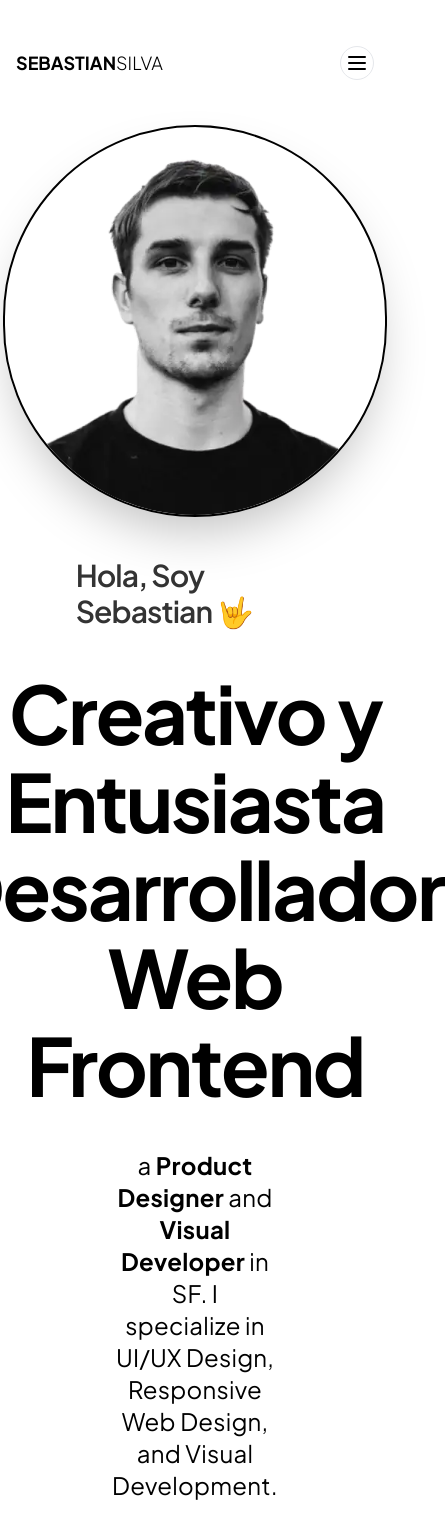
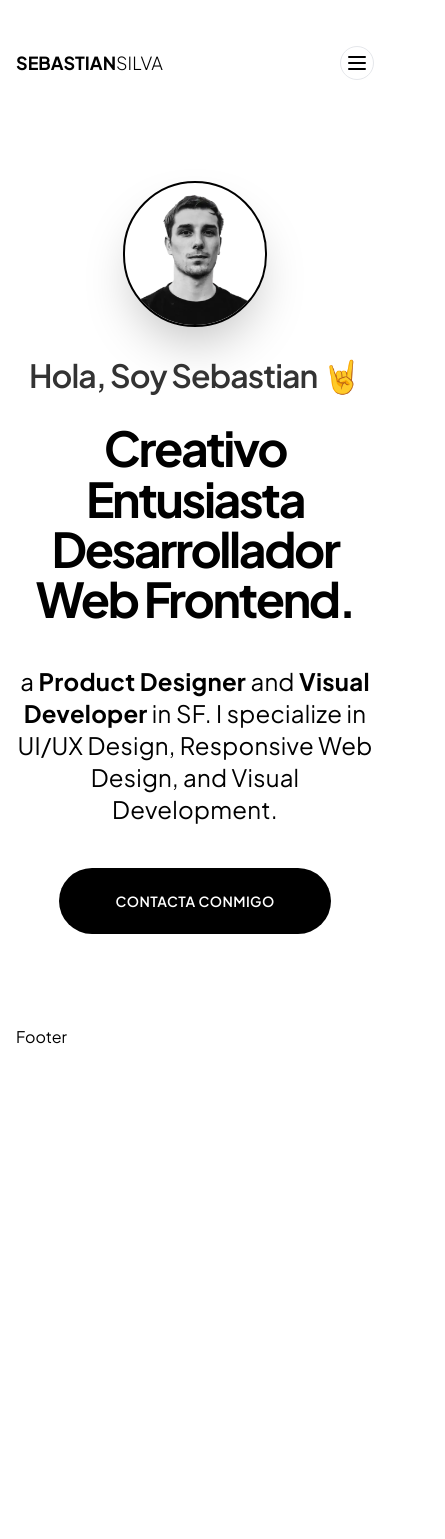
Before and after one commit to sebastianbash/sebastianbash.com, a React (Vite) app: page / in a window 390 px wide. Shown: the top 1539 px of the page, 445 px wide, since content can reach past the window. After the commit the page ends 1049 px from the top, so only its background shows below. Built offline with nearby package versions, Linux system fonts and the light colour scheme.

Commit message:
Hero responsive implemented

```diff
--- a/src/components/hero/Hero.jsx
+++ b/src/components/hero/Hero.jsx
@@ -4,28 +4,28 @@ import AvatarImg from '../../assets/img/avatar.webp';
 export default function Hero() {
 
   return (
-    <div className="hero min-h-screen mt-10">
-      <div className="hero-content flex flex-col justify-center items-center w-2/3 mx-auto">
-        <div className="hero-avatar mb-10">
+    <div className="hero min-h-screen mt-24 md:mt-22 lg:mt-11">
+      <div className="hero-content flex flex-col justify-center items-center lg:w-2/3 mx-auto">
+        <div className="hero-avatar mb-8 md:mb-10">
           <img
             src={AvatarImg}
             alt="Sebastian Silva Image"
-            className="max-w-sm lg:max-w-xs md:w-1/2 mx-auto rounded-full shadow-2xl border-2 border-black"
+            className="lg:max-w-xs lg:w-1/2 md:w-1/3 w-2/5 mx-auto rounded-full shadow-2xl border-2 border-black"
           />
         </div>
-        <div className="hero-title mb-10">
-          <h3 className="hello text-3xl p-0 m-0 font-[600] tracking-[-.96px] text-[#333333]">Hola, Soy Sebastian 🤟</h3>
+        <div className="hero-title mb-8 md:mb-10">
+          <h3 className="hello text-[2rem] p-0 m-0 font-[600] leading-[2rem] tracking-[-.96px] text-[#333333]">Hola, Soy Sebastian 🤘</h3>
         </div>
         <div className="hero-desc mb-10">
-          <h1 className="text-center p-0 m-0 font-bold text-[5rem] leading-[5.5rem] tracking-[-2.4px]">
-            Creativo y Entusiasta Desarrollador Web Frontend
+          <h1 className="text-center md:text-normal p-0 m-0 font-bold text-[3rem] md:text-[5rem] leading-[50.4px] md:leading-[5.5rem] tracking-[-2.4px]">
+            Creativo Entusiasta Desarrollador Web Frontend.
           </h1>
         </div>
-        <div className="hero-skills mb-10">
-          <p className="text-2xl text-center tracking-[.24px] mx-12">a <span className="font-bold">Product Designer</span> and <span className="font-bold">Visual Developer</span> in SF. I specialize in UI/UX Design, Responsive Web Design, and Visual Development.</p>
+        <div className="hero-skills mb-16">
+          <p className="text-2xl text-center tracking-[.24px] md:mx-20 lg:mx-12">a <span className="font-bold">Product Designer</span> and <span className="font-bold">Visual Developer</span> in SF. I specialize in UI/UX Design, Responsive Web Design, and Visual Development.</p>
         </div>
-        <div className="hero-btn-contact mb-10">
-          <button className="bg-black rounded-full px-14 py-6 text-sm uppercase font-[600] text-white dark:text-black tracking-[.42px] hover:shadow-2xl active:bg-black/90 transition-all">contacta conmigo</button>
+        <div className="hero-btn-contact mb-8 md:mb-10">
+          <a href="#contact" className="bg-black rounded-full px-14 py-6 text-sm uppercase font-[600] text-white dark:text-black tracking-[.42px] hover:shadow-2xl active:bg-black/90 transition-all">contacta conmigo</a>
         </div>
       </div>
     </div>
```
